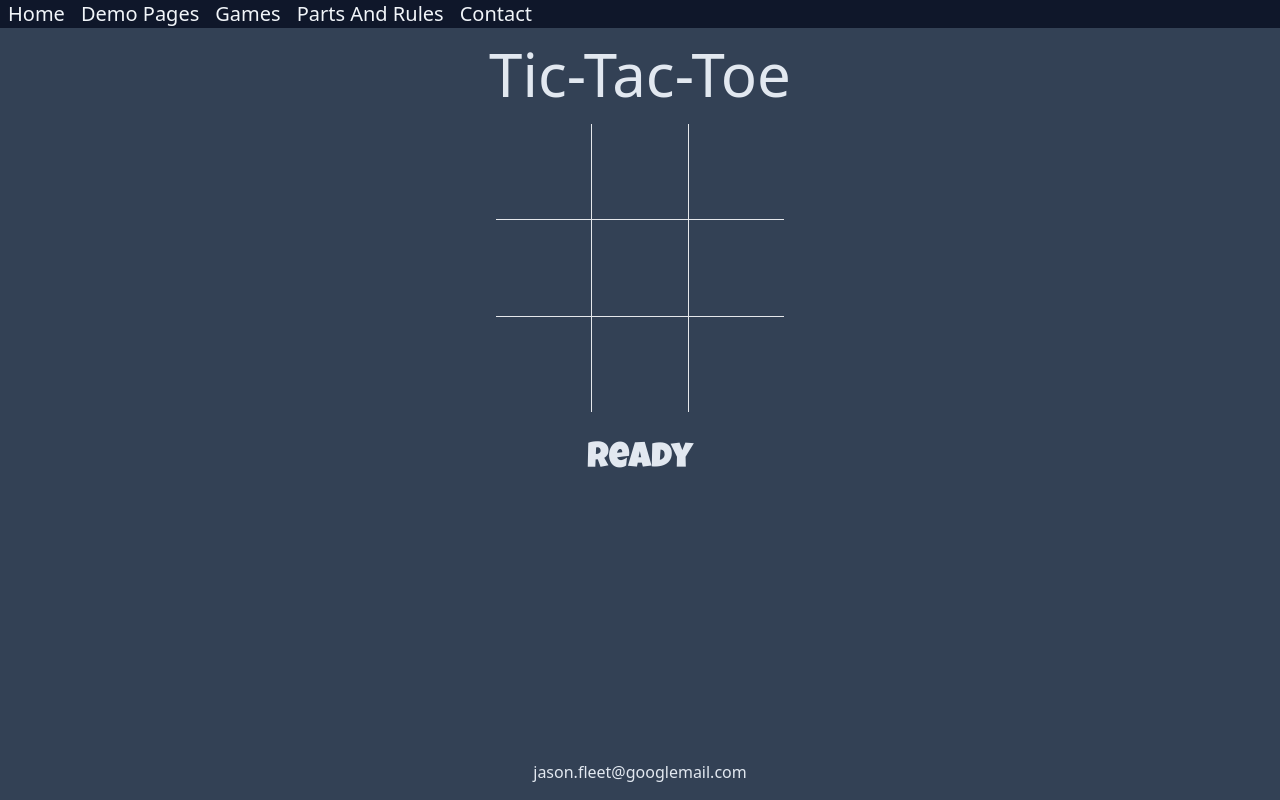
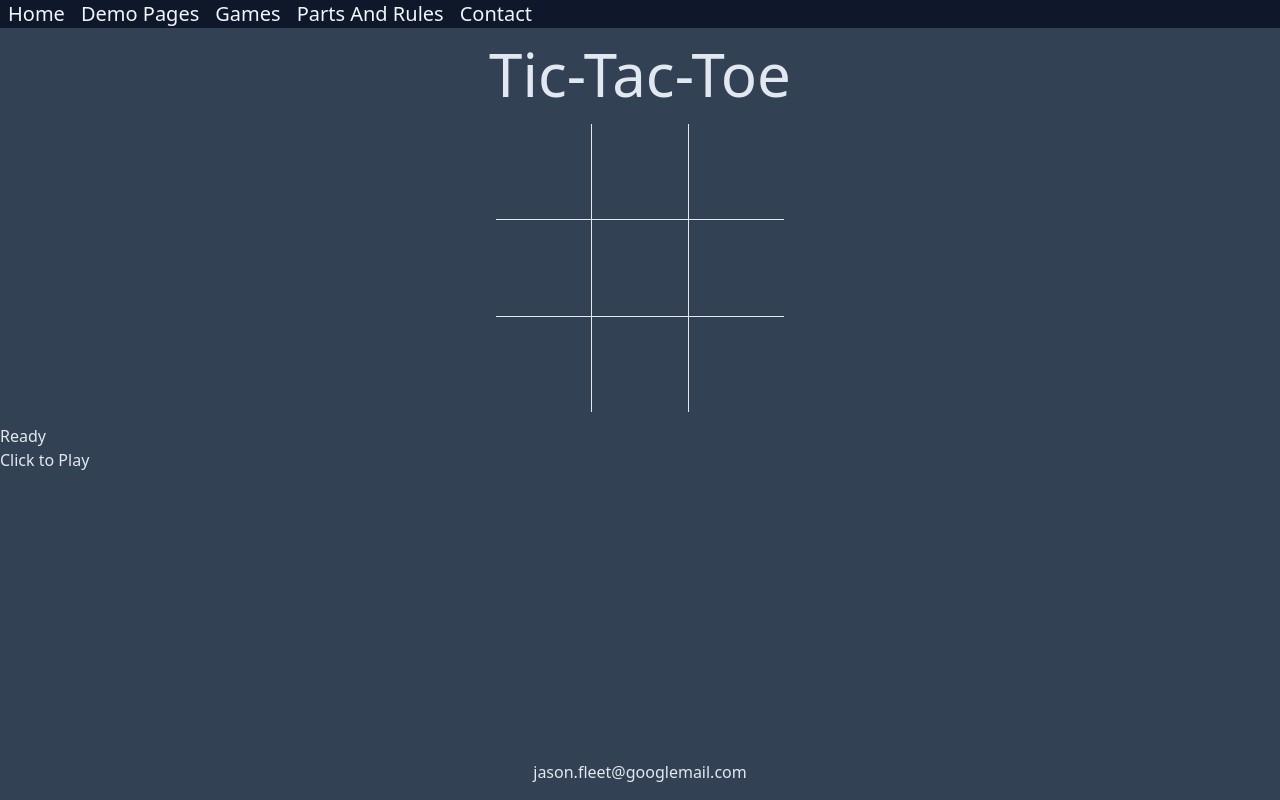
Before and after one commit to jasonfleet/react-demo-site, a Next.js app: page /games/tic-tac-toe in a window 1280 px wide. Built offline with nearby package versions, Linux system fonts and the light colour scheme.

Commit message:
moved css and improved gamepley.

```diff
--- a/pages/games/tic-tac-toe.tsx
+++ b/pages/games/tic-tac-toe.tsx
@@ -43,6 +43,9 @@ function TicTacToe() {
 
       if (hasWon(playArea, 'o') === true) {
         setGameStatus(GameState.Won)
+        setGrid([...playArea])
+
+        return
       }
 
       let free = []
@@ -69,18 +72,11 @@ function TicTacToe() {
     }
   }
 
-  // useEffect(() => {
-  //   if (player === 'computer') {
-  //     while (true) {
-  //       let r = (Math.random() * 9) - 1
-  //       if (grid[r] === '') {
-  //         grid[r] = 'x'
-  //         setGrid([...grid])
-  //         break
-  //       }
-  //     }
-  //   }
-  // }, [GameState])
+
+  const reset = () => {
+    setGrid([])
+    setGameStatus(GameState.Ready)
+  }
 
   return <Layout>
     <div>
@@ -122,8 +118,10 @@ function TicTacToe() {
       </div>
 
       <div>
-        <div className='tic-tac-toe-status'>
-          {gameStatus === GameState.Ready && <span>ready</span>}
+        <div className='tic-tac-toe-status cursor-pointer' onClick={() => reset()}>
+          {gameStatus === GameState.Ready && <span>Ready<br />Click to Play</span>}
+          {gameStatus === GameState.Lost && <span>You Lost<br />Click Here to Play Again</span>}
+          {gameStatus === GameState.Won && <span>You Won<br />Click Here to Play Again</span>}
         </div>
       </div>
     </div>
--- a/pages/parts-and-rules.tsx
+++ b/pages/parts-and-rules.tsx
@@ -6,7 +6,6 @@ import Image from 'next/image'
 import { useState } from 'react'
 import Layout from '../components/layout'
 import DiagramComponent from '../components/parts-n-rules/diagram'
-import DiagramTest from '../components/parts-n-rules/diagram-test'
 import diagramIcon from '../public/icons/account_tree_FILL0_wght100_GRAD0_opsz48.svg'
 
 enum States {
@@ -27,7 +26,6 @@ function PartsAndRules() {
       <p>Draw The Rules</p>
     </div>
 
-    {/* <DiagramTest /> */}
 
     {mode === States.Diagram && <DiagramComponent />}
 
--- a/styles/globals.css
+++ b/styles/globals.css
@@ -1,6 +1,8 @@
 @tailwind base;
 @tailwind components;
 @tailwind utilities;
+
+@import 'tic-tac-toe.css';
 
 @layer base {
 
@@ -233,15 +235,6 @@
     @apply font-quiz-title text-8xl mx-auto align-bottom
   }
 
-  /* tic-tac-toe */
-  .tic-tac-toe {
-    @apply m-3 font-normal text-2xl
-  }
-
-  .tic-tac-toe-status {
-    @apply font-quiz-title font-thin mt-4 text-4xl text-center
-  }
-
   /* tickets */
   .tickets-filter-form input {
     @apply text-slate-800 bg-slate-200 p-1
--- /dev/null
+++ b/styles/tic-tac-toe.css
@@ -0,0 +1,12 @@
+@tailwind components;
+
+@layer components {
+  /* tic-tac-toe */
+  .tic-tac-toe {
+    @apply m-3 font-normal text-2xl
+  }
+
+  .tic-tac-toe-status {
+    @apply font-quiz-title font-thin mt-4 text-4xl text-center
+  }
+}
```
